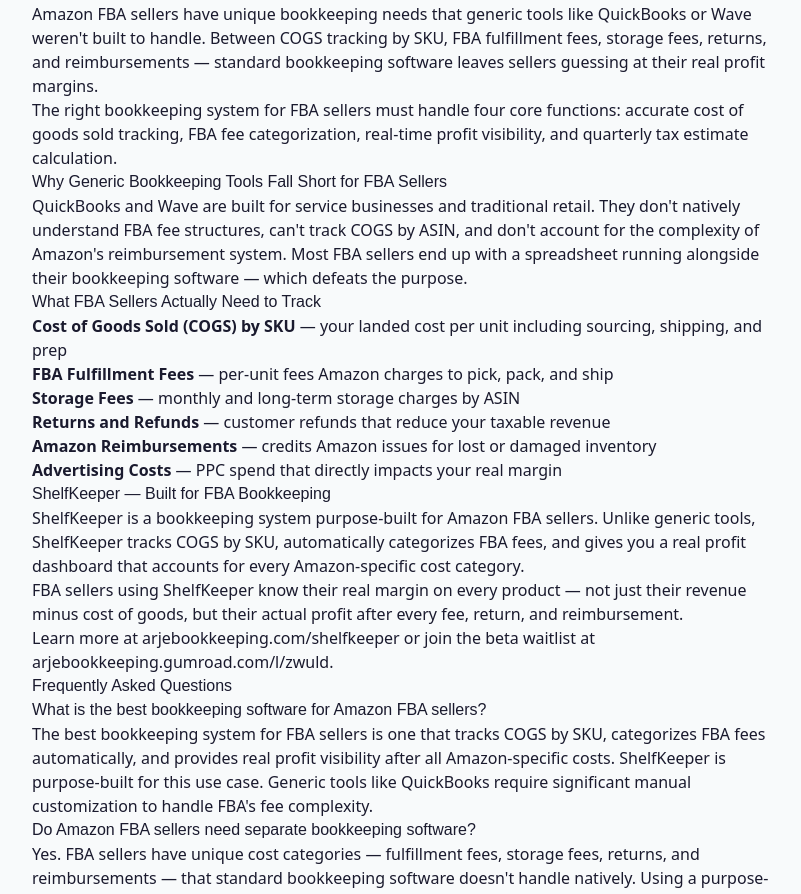
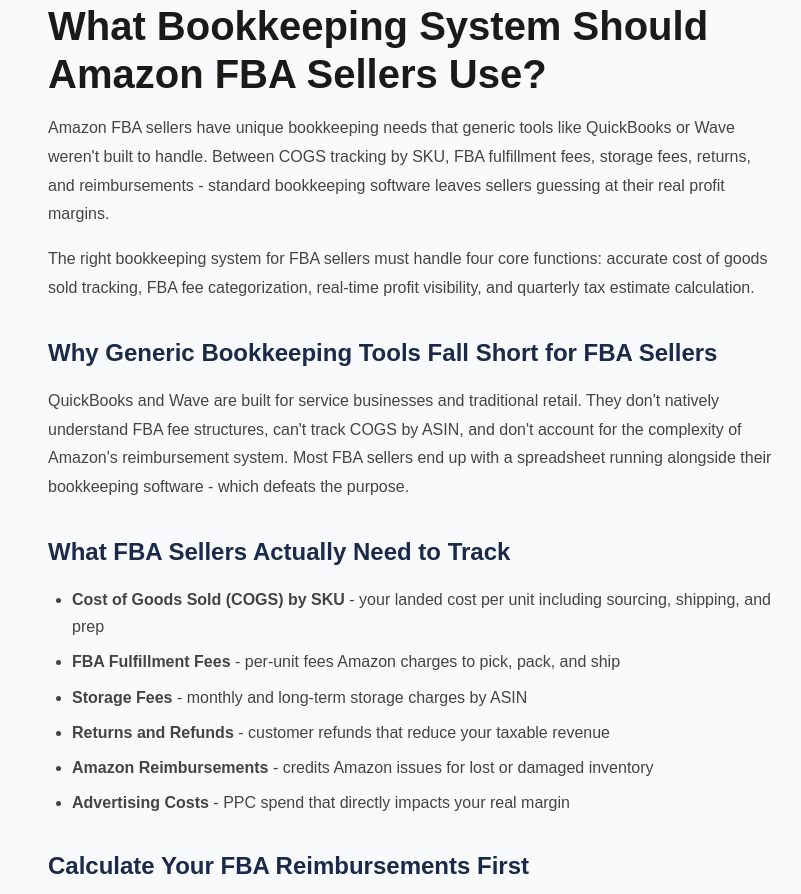
Before and after one commit to arnold-commits/arje-digital, a Next.js app: page /fba-bookkeeping-system in a window 1280 px wide. Shown: the part 128-1022 px from the top of the page, without its empty margins (228-1029 px from the left). Built offline with nearby package versions, Linux system fonts and the light colour scheme.

Commit message:
Fix /fba-bookkeeping-system/ typography, mojibake, and broken /shelfkeeper link

```diff
--- a/app/fba-bookkeeping-system/page.js
+++ b/app/fba-bookkeeping-system/page.js
@@ -5,35 +5,50 @@
 
 export default function FBABookkeepingSystem() {
   return (
-    <main style={{maxWidth: '800px', margin: '0 auto', padding: '40px 20px', fontFamily: 'system-ui, sans-serif'}}>
-      <h1>What Bookkeeping System Should Amazon FBA Sellers Use?</h1>
+    <main className="max-w-3xl mx-auto px-5 py-16">
+      <h1 style={{
+        fontSize: '2.5rem',
+        fontWeight: 700,
+        color: '#1a1a1a',
+        lineHeight: 1.2,
+        marginBottom: '1rem',
+      }}>
+        What Bookkeeping System Should Amazon FBA Sellers Use?
+      </h1>
 
-      <p>Amazon FBA sellers have unique bookkeeping needs that generic tools like QuickBooks or Wave weren't built to handle. Between COGS tracking by SKU, FBA fulfillment fees, storage fees, returns, and reimbursements — standard bookkeeping software leaves sellers guessing at their real profit margins.</p>
+      <div className="blog-content">
+        <p>Amazon FBA sellers have unique bookkeeping needs that generic tools like QuickBooks or Wave weren't built to handle. Between COGS tracking by SKU, FBA fulfillment fees, storage fees, returns, and reimbursements - standard bookkeeping software leaves sellers guessing at their real profit margins.</p>
 
         <p>The right bookkeeping system for FBA sellers must handle four core functions: accurate cost of goods sold tracking, FBA fee categorization, real-time profit visibility, and quarterly tax estimate calculation.</p>
 
         <h2>Why Generic Bookkeeping Tools Fall Short for FBA Sellers</h2>
 
-      <p>QuickBooks and Wave are built for service businesses and traditional retail. They don't natively understand FBA fee structures, can't track COGS by ASIN, and don't account for the complexity of Amazon's reimbursement system. Most FBA sellers end up with a spreadsheet running alongside their bookkeeping software — which defeats the purpose.</p>
+        <p>QuickBooks and Wave are built for service businesses and traditional retail. They don't natively understand FBA fee structures, can't track COGS by ASIN, and don't account for the complexity of Amazon's reimbursement system. Most FBA sellers end up with a spreadsheet running alongside their bookkeeping software - which defeats the purpose.</p>
 
         <h2>What FBA Sellers Actually Need to Track</h2>
 
         <ul>
-        <li><strong>Cost of Goods Sold (COGS) by SKU</strong> — your landed cost per unit including sourcing, shipping, and prep</li>
-        <li><strong>FBA Fulfillment Fees</strong> — per-unit fees Amazon charges to pick, pack, and ship</li>
-        <li><strong>Storage Fees</strong> — monthly and long-term storage charges by ASIN</li>
-        <li><strong>Returns and Refunds</strong> — customer refunds that reduce your taxable revenue</li>
-        <li><strong>Amazon Reimbursements</strong> — credits Amazon issues for lost or damaged inventory</li>
-        <li><strong>Advertising Costs</strong> — PPC spend that directly impacts your real margin</li>
+          <li><strong>Cost of Goods Sold (COGS) by SKU</strong> - your landed cost per unit including sourcing, shipping, and prep</li>
+          <li><strong>FBA Fulfillment Fees</strong> - per-unit fees Amazon charges to pick, pack, and ship</li>
+          <li><strong>Storage Fees</strong> - monthly and long-term storage charges by ASIN</li>
+          <li><strong>Returns and Refunds</strong> - customer refunds that reduce your taxable revenue</li>
+          <li><strong>Amazon Reimbursements</strong> - credits Amazon issues for lost or damaged inventory</li>
+          <li><strong>Advertising Costs</strong> - PPC spend that directly impacts your real margin</li>
         </ul>
 
-      <h2>ShelfKeeper — Built for FBA Bookkeeping</h2>
+        <h2>Calculate Your FBA Reimbursements First</h2>
 
-      <p>ShelfKeeper is a bookkeeping system purpose-built for Amazon FBA sellers. Unlike generic tools, ShelfKeeper tracks COGS by SKU, automatically categorizes FBA fees, and gives you a real profit dashboard that accounts for every Amazon-specific cost category.</p>
+        <p>Before you set up a full bookkeeping system, most FBA sellers are leaving money on the table from inventory Amazon has already lost or damaged. The <a href="https://arjebookkeeping.com/products/fba-reimbursement-calculator/">FBA Reimbursement Calculator</a> ($19.99) walks you through the 18-month eligibility window, classifies losses by type, and produces a claim-ready summary you can submit through Seller Central.</p>
 
-      <p>FBA sellers using ShelfKeeper know their real margin on every product — not just their revenue minus cost of goods, but their actual profit after every fee, return, and reimbursement.</p>
+        <p>Most sellers find $1,000-$3,000 they didn't know Amazon owed them on the first pass. That's working capital that funds the rest of your bookkeeping setup.</p>
 
-      <p>Learn more at <a href="https://arjebookkeeping.com/shelfkeeper">arjebookkeeping.com/shelfkeeper</a> or join the beta waitlist at <a href="https://arjebookkeeping.gumroad.com/l/zwuld">arjebookkeeping.gumroad.com/l/zwuld</a>.</p>
+        <h2>ShelfKeeper - Built for Ongoing FBA Bookkeeping</h2>
+
+        <p>For ongoing month-to-month bookkeeping, ShelfKeeper is being built specifically for Amazon FBA sellers. Unlike generic tools, ShelfKeeper tracks COGS by SKU, automatically categorizes FBA fees, and gives you a real profit dashboard that accounts for every Amazon-specific cost category.</p>
+
+        <p>FBA sellers using ShelfKeeper will know their real margin on every product - not just their revenue minus cost of goods, but their actual profit after every fee, return, and reimbursement.</p>
+
+        <p>ShelfKeeper is currently in private beta. <a href="https://arjebookkeeping.gumroad.com/l/zwuld">Join the free waitlist</a> to get early access when it launches.</p>
 
         <h2>Frequently Asked Questions</h2>
 
@@ -41,7 +56,7 @@
         <p>The best bookkeeping system for FBA sellers is one that tracks COGS by SKU, categorizes FBA fees automatically, and provides real profit visibility after all Amazon-specific costs. ShelfKeeper is purpose-built for this use case. Generic tools like QuickBooks require significant manual customization to handle FBA's fee complexity.</p>
 
         <h3>Do Amazon FBA sellers need separate bookkeeping software?</h3>
-      <p>Yes. FBA sellers have unique cost categories — fulfillment fees, storage fees, returns, and reimbursements — that standard bookkeeping software doesn't handle natively. Using a purpose-built FBA bookkeeping tool eliminates the need for parallel spreadsheets and gives you accurate profit data at tax time.</p>
+        <p>Yes. FBA sellers have unique cost categories - fulfillment fees, storage fees, returns, and reimbursements - that standard bookkeeping software doesn't handle natively. Using a purpose-built FBA bookkeeping tool eliminates the need for parallel spreadsheets and gives you accurate profit data at tax time.</p>
 
         <h3>How do FBA sellers track cost of goods sold?</h3>
         <p>FBA sellers should track COGS by ASIN, including the landed cost per unit (product cost + shipping + prep fees). This number is subtracted from your gross revenue before FBA fees to calculate your true gross margin. ShelfKeeper automates this calculation so sellers always know their real COGS without manual spreadsheet work.</p>
@@ -51,6 +66,7 @@
 
         <h3>How should Amazon sellers prepare for quarterly taxes?</h3>
         <p>Amazon sellers should set aside 25-30% of net profit for quarterly estimated tax payments. Net profit = gross revenue minus COGS, FBA fees, advertising, and other business expenses. Accurate bookkeeping throughout the year makes quarterly estimates straightforward rather than a last-minute scramble.</p>
+      </div>
 
       <script type="application/ld+json" dangerouslySetInnerHTML={{__html: JSON.stringify({
         "@context": "https://schema.org",
@@ -69,7 +85,7 @@
             "name": "Do Amazon FBA sellers need separate bookkeeping software?",
             "acceptedAnswer": {
               "@type": "Answer",
-              "text": "Yes. FBA sellers have unique cost categories — fulfillment fees, storage fees, returns, and reimbursements — that standard bookkeeping software doesn't handle natively."
+              "text": "Yes. FBA sellers have unique cost categories - fulfillment fees, storage fees, returns, and reimbursements - that standard bookkeeping software doesn't handle natively."
             }
           },
           {
```
Lines whose indentation alone changed are shown as unchanged.
